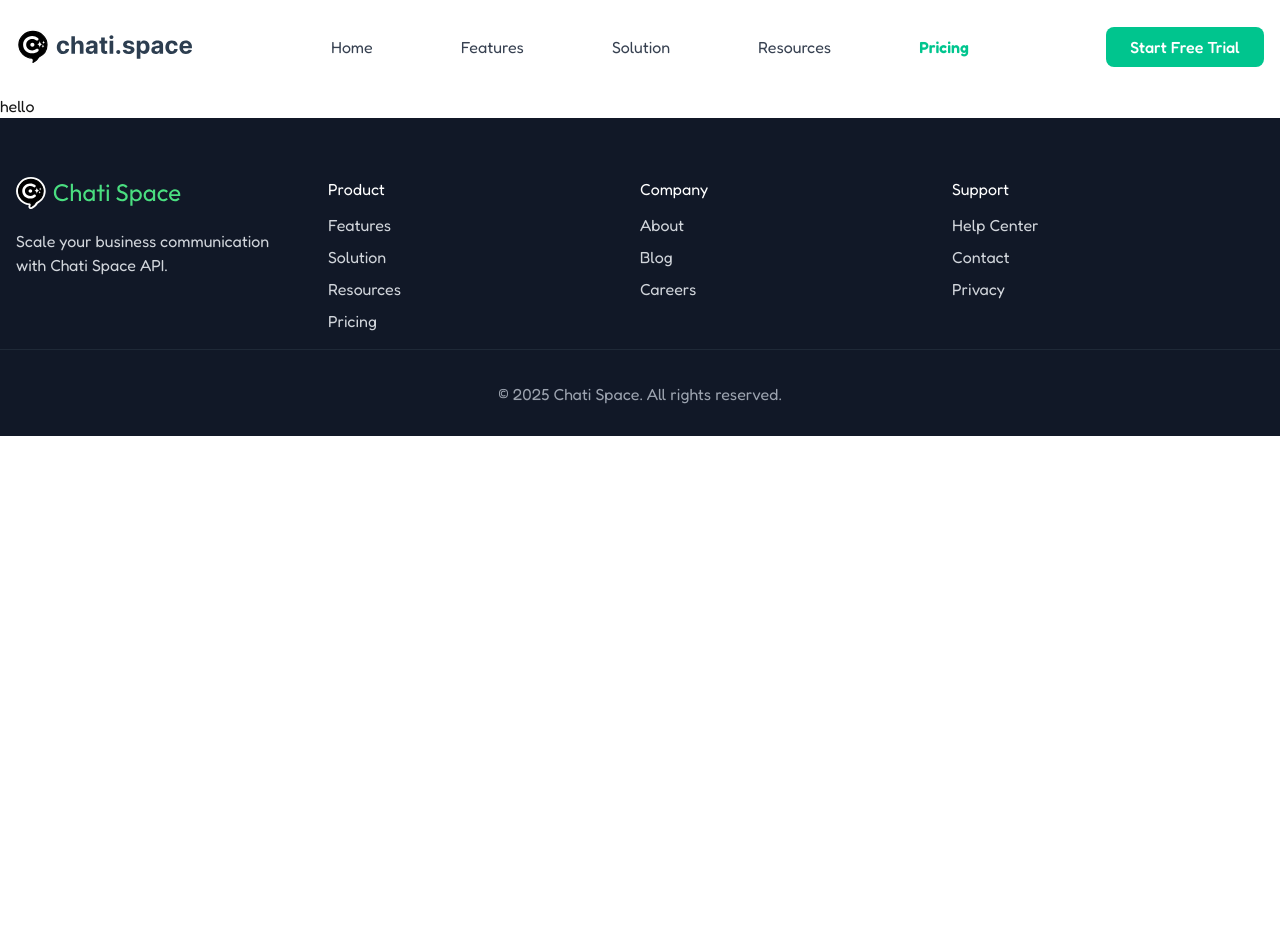
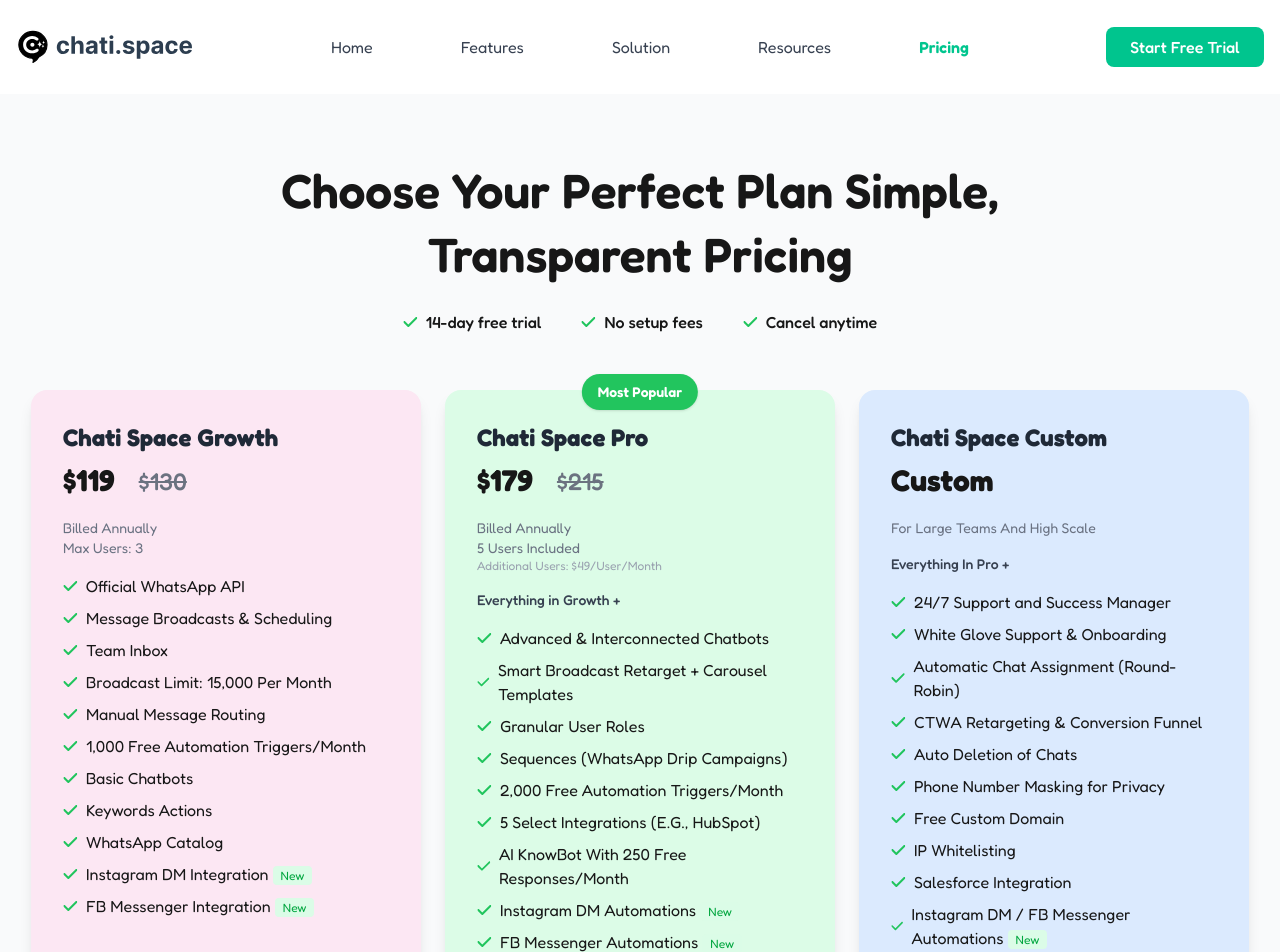
Before and after one commit to AQuadic/chat.space_nextjs, a Next.js app: page /pricing in a window 1280 px wide. Shown: the top 952 px of the page. Before the commit the page ends 800 px from the top, so only its background shows below. Built offline with nearby package versions, Linux system fonts and the light colour scheme.

Commit message:
adds pricing cards

```diff
--- /dev/null
+++ b/src/components/icons/pricing/Check.tsx
@@ -0,0 +1,37 @@
+import React from "react";
+
+const Check = () => {
+  return (
+    <svg
+      width="15"
+      height="16"
+      viewBox="0 0 15 16"
+      fill="none"
+      xmlns="http://www.w3.org/2000/svg"
+    >
+      <g clip-path="url(#clip0_80_2042)">
+        <g clip-path="url(#clip1_80_2042)">
+          <path
+            d="M14.0343 3.29376C14.4249 3.68439 14.4249 4.31876 14.0343 4.70939L6.03428 12.7094C5.64365 13.1 5.00928 13.1 4.61865 12.7094L0.618652 8.70939C0.228027 8.31876 0.228027 7.68439 0.618652 7.29376C1.00928 6.90314 1.64365 6.90314 2.03428 7.29376L5.32803 10.5844L12.6218 3.29376C13.0124 2.90314 13.6468 2.90314 14.0374 3.29376H14.0343Z"
+            fill="#22C55E"
+          />
+        </g>
+      </g>
+      <defs>
+        <clipPath id="clip0_80_2042">
+          <rect
+            width="14"
+            height="16"
+            fill="white"
+            transform="translate(0.328125)"
+          />
+        </clipPath>
+        <clipPath id="clip1_80_2042">
+          <path d="M0.328125 0H14.3281V16H0.328125V0Z" fill="white" />
+        </clipPath>
+      </defs>
+    </svg>
+  );
+};
+
+export default Check;
--- a/src/components/pricing/MainPricing.tsx
+++ b/src/components/pricing/MainPricing.tsx
@@ -1,7 +1,12 @@
 import React from "react";
+import PricingCards from "@/components/pricing/PricingCards";
 
 const MainPricing = () => {
-  return <div>hello</div>;
+  return (
+    <div>
+      <PricingCards />
+    </div>
+  );
 };
 
 export default MainPricing;
--- a/src/components/pricing/PricingCards.tsx
+++ b/src/components/pricing/PricingCards.tsx
@@ -1,5 +1,81 @@
+// Pricing data extracted for maintainability
+const pricingData = [
+  {
+    title: "Chati Space Growth",
+    price: "$119",
+    oldPrice: "$130",
+    priceNote: "Billed Annually",
+    subNote: "Max Users: 3",
+    features: [
+      { text: "Official WhatsApp API" },
+      { text: "Message Broadcasts & Scheduling" },
+      { text: "Team Inbox" },
+      { text: "Broadcast Limit: 15,000 Per Month" },
+      { text: "Manual Message Routing" },
+      { text: "1,000 Free Automation Triggers/Month" },
+      { text: "Basic Chatbots" },
+      { text: "Keywords Actions" },
+      { text: "WhatsApp Catalog" },
+      { text: "Instagram DM Integration", new: true },
+      { text: "FB Messenger Integration", new: true },
+    ],
+    buttonText: "Book A Demo",
+    bg: "bg-[var(--color-bg-main-pink)]",
+    buttonBg: "bg-[var(--color-primary-pink)]",
+  },
+  {
+    title: "Chati Space Pro",
+    price: "$179",
+    oldPrice: "$215",
+    priceNote: "Billed Annually",
+    subNote: "5 Users Included",
+    extraNote: "Additional Users: $49/User/Month",
+    highlight: "Everything in Growth +",
+    features: [
+      { text: "Advanced & Interconnected Chatbots" },
+      { text: "Smart Broadcast Retarget + Carousel Templates" },
+      { text: "Granular User Roles" },
+      { text: "Sequences (WhatsApp Drip Campaigns)" },
+      { text: "2,000 Free Automation Triggers/Month" },
+      { text: "5 Select Integrations (E.G., HubSpot)" },
+      { text: "AI KnowBot With 250 Free Responses/Month" },
+      { text: "Instagram DM Automations", new: true },
+      { text: "FB Messenger Automations", new: true },
+      { text: "PayTabs Integration", new: true },
+    ],
+    buttonText: "Book A Demo",
+    bg: "bg-[var(--color-bg-main-green)]",
+    buttonBg: "bg-[var(--color-primary-green)]",
+    mostPopular: true,
+    minHeight: 650,
+  },
+  {
+    title: "Chati Space Custom",
+    price: "Custom",
+    priceNote: "For Large Teams And High Scale",
+    highlight: "Everything In Pro +",
+    features: [
+      { text: "24/7 Support and Success Manager" },
+      { text: "White Glove Support & Onboarding" },
+      { text: "Automatic Chat Assignment (Round-Robin)" },
+      { text: "CTWA Retargeting & Conversion Funnel" },
+      { text: "Auto Deletion of Chats" },
+      { text: "Phone Number Masking for Privacy" },
+      { text: "Free Custom Domain" },
+      { text: "IP Whitelisting" },
+      { text: "Salesforce Integration" },
+      { text: "Instagram DM / FB Messenger Automations", new: true },
+      { text: "PayTabs Integration", new: true },
+    ],
+    buttonText: "Contact Us",
+    bg: "bg-[var(--color-bg-main-blue)]",
+    buttonBg: "bg-[var(--color-primary-blue)]",
+  },
+];
+
 import React from "react";
-import CheckWithCircle from "@/components/icons/pricing/CheckWithCircle";
+import Check from "@/components/icons/pricing/Check";
+import Link from "next/link";
 
 const PricingCards = () => {
   return (
@@ -10,22 +86,91 @@ const PricingCards = () => {
         </h1>
         <div className="flex flex-wrap items-center justify-center gap-4 sm:gap-10 mb-8 sm:mb-14">
           <div className="flex items-center justify-center gap-2">
-            <CheckWithCircle />
-            <p>14-day free trial</p>
-          </div>{" "}
+            <Check />
+            <p className="text-[#171717] font-medium">14-day free trial</p>
+          </div>
           <div className="flex items-center justify-center gap-2">
-            <CheckWithCircle />
-            <p>No setup fees</p>
-          </div>{" "}
+            <Check />
+            <p className="text-[#171717] font-medium">No setup fees</p>
+          </div>
           <div className="flex items-center justify-center gap-2">
-            <CheckWithCircle />
-            <p>Cancel anytime</p>
+            <Check />
+            <p className="text-[#171717] font-medium">Cancel anytime</p>
           </div>
         </div>
-        <div>
-          <div className="bg-bg-main-pink"></div>
-          <div className="bg-bg-main-green"></div>
-          <div className="bg-bg-main-blue"></div>
+        {/* pricing cards */}
+        <div className="flex flex-col sm:flex-row items-center justify-center gap-6">
+          {pricingData.map((plan, idx) => (
+            <div
+              key={plan.title}
+              className={`flex flex-col ${plan.bg} shadow-lg rounded-2xl p-8 w-[390px] h-[703px] relative`}
+            >
+              {plan.mostPopular && (
+                <span className="absolute -top-4 left-1/2 -translate-x-1/2 bg-primary-green text-white text-sm font-semibold px-4 py-2 rounded-full shadow">
+                  Most Popular
+                </span>
+              )}
+              <h2 className="text-xl sm:text-2xl font-bold mb-2 text-[#1F2937] whitespace-nowrap">
+                {plan.title}
+              </h2>
+              {plan.price && (
+                <div className="flex items-end gap-2 mb-1">
+                  <span className="text-3xl font-bold text-[#171717]">
+                    {plan.price}
+                  </span>
+                  {plan.oldPrice && (
+                    <span className="line-through text-[#6B7280] text-2xl font-medium ml-4">
+                      {plan.oldPrice}
+                    </span>
+                  )}
+                </div>
+              )}
+              {plan.priceNote && (
+                <div className="text-sm text-gray-500  whitespace-nowrap mt-4">
+                  {plan.priceNote}
+                </div>
+              )}
+              {plan.subNote && (
+                <div className="text-sm text-gray-500  whitespace-nowrap">
+                  {plan.subNote}
+                </div>
+              )}
+              {plan.extraNote && (
+                <div className="text-xs text-gray-400  whitespace-nowrap ">
+                  {plan.extraNote}
+                </div>
+              )}
+              {plan.highlight && (
+                <div className="text-sm font-medium mt-4 text-[#374151] whitespace-nowrap">
+                  {plan.highlight}
+                </div>
+              )}
+              <ul className="flex-1 flex flex-col gap-2 mt-4">
+                {plan.features.map((feature, i) => (
+                  <li
+                    key={i}
+                    className="flex items-center gap-2 text-[#171717] max-w-[320px]"
+                  >
+                    <Check />
+                    <span className="max-w-[320px]">
+                      {feature.text}
+                      {feature.new && (
+                        <span className="ml-1 text-xs bg-green-100 text-green-600 rounded px-2 py-0.5">
+                          New
+                        </span>
+                      )}
+                    </span>
+                  </li>
+                ))}
+              </ul>
+              <Link
+                href="#"
+                className={`mt-auto w-full text-center ${plan.buttonBg} text-white font-semibold py-3 rounded-lg transition hover:brightness-110 whitespace-nowrap`}
+              >
+                {plan.buttonText}
+              </Link>
+            </div>
+          ))}
         </div>
       </div>
     </section>
```
